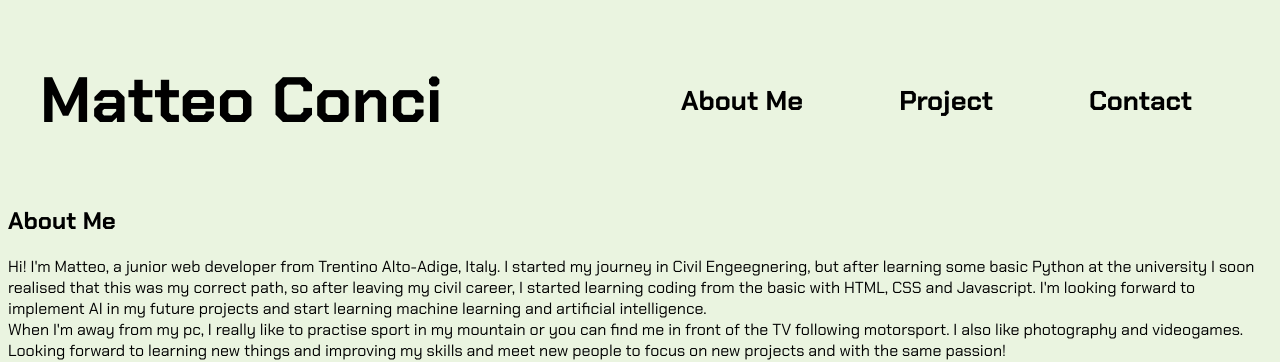
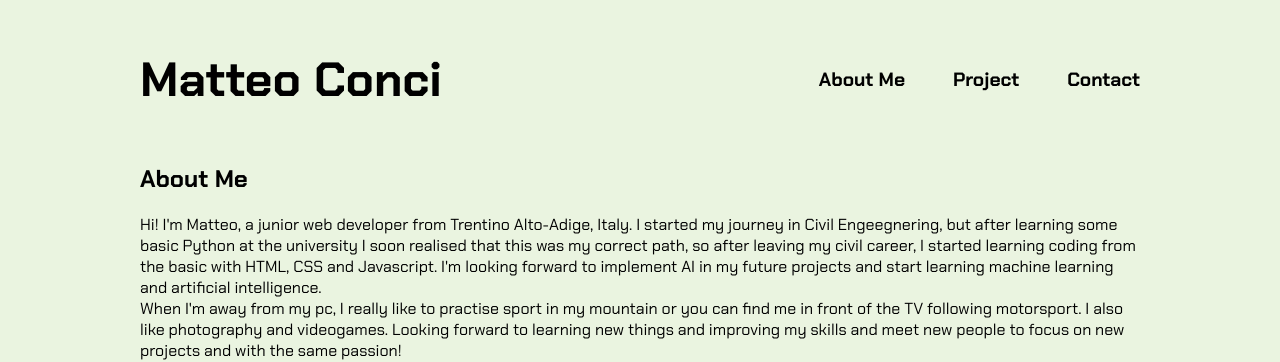
Before and after one commit to matteoconci/Portfolio, a website: page index.html in a window 1280 px wide. Shown: the top 362 px of the page. Drawn offline with Linux system fonts and the light colour scheme.

Commit message:
Finish adjust to header and navbar

```diff
--- a/Style/style.css
+++ b/Style/style.css
@@ -1,6 +1,8 @@
 body {
     background-color: #EAF4E0;
     font-family: 'Chakra Petch', serif;
+    max-width: 1000px;
+    margin: 0 auto;
 }
 
 header {
@@ -9,13 +11,12 @@ header {
 }
 
 .name {
-    font-size: 2rem;
-    margin-left: 2rem;
+    font-size: 1.5rem;
 }
 
 .navbar {
-    margin: auto 2rem auto auto;
-    font-size: 1.7rem;
+    margin: auto 0 auto auto;
+    font-size: 1.2rem;
     font-weight: 700;
 }
 
@@ -25,7 +26,7 @@ header {
 }
 
 .nav-item {
-    margin: 0 3rem;
+    margin: 0 0 0 3rem;
 }
 
 .a-nav {
```
